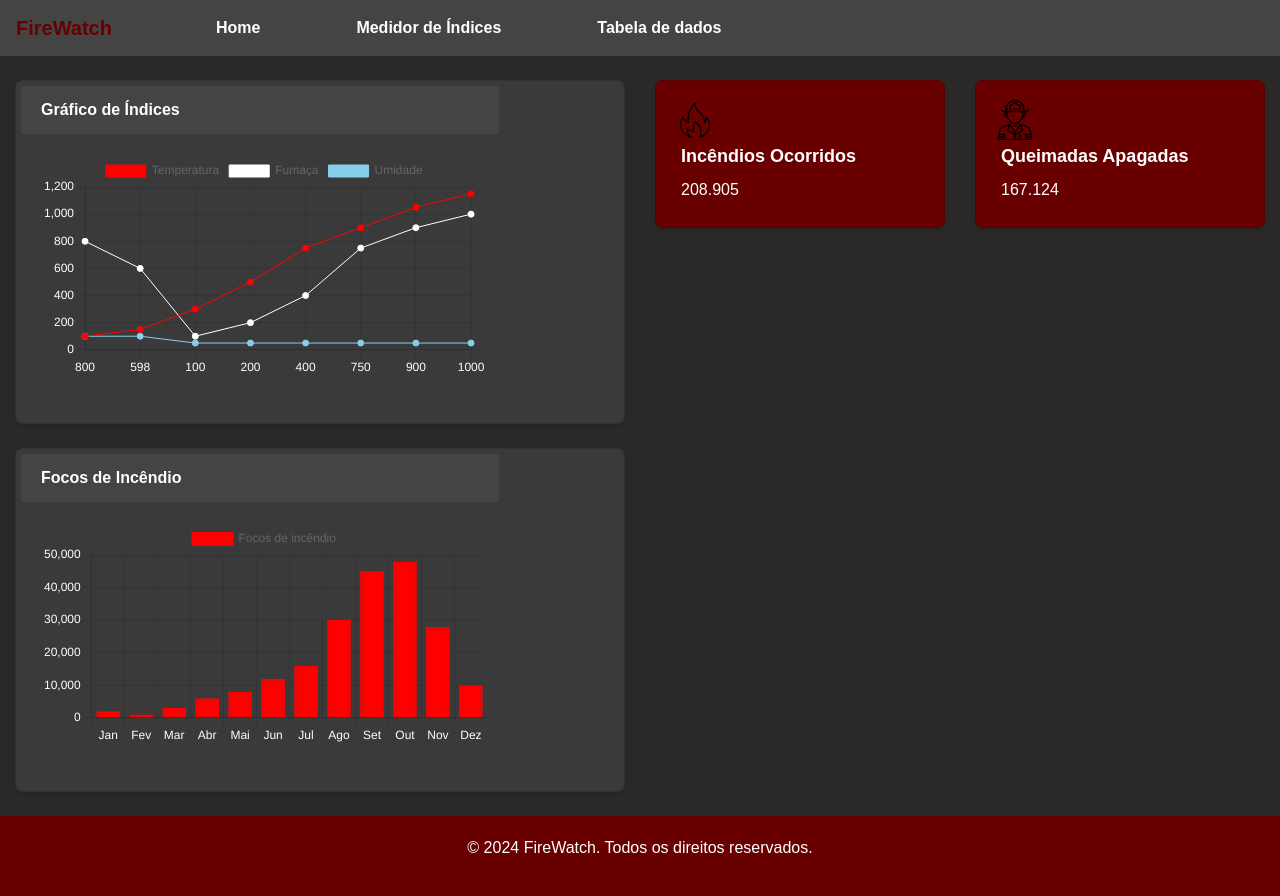
After one commit to vinisilvabariane/Controle_de_Incendio, a PHP site: page /view/medidor.php in a window 1280 px wide. The commit adds this page. Run offline with PHP 8.4, Linux system fonts and the light colour scheme; some libraries are stand-ins or nearby versions.

Commit message:
Junção IA - Site

```diff
--- a/site_dash/config/conexao.php
+++ b/site_dash/config/conexao.php
@@ -3,7 +3,7 @@ class Conexao {
     private $host = 'localhost';
     private $db_name = 'projeto_incendio';
     private $username = 'root';
-    private $password = '1234';
+    private $password = '123';
     private $conn;
 
     public function getConnection() {
--- a/site_dash/controller/controller.php
+++ b/site_dash/controller/controller.php
@@ -10,7 +10,7 @@ class Controller {
 
     public function getData(): void {
         try {
-            $data = $this->model->getData(); // Chama o método do Model para buscar os dados
+            $data = $this->model->getData();
             if ($data) {
                 header('Content-Type: application/json');
                 echo json_encode($data);
--- a/site_dash/public/css/style.css
+++ b/site_dash/public/css/style.css
@@ -1,57 +1,46 @@
-body {
+body{
   font-family: sans-serif;
-  background-color: #f8f9fa; /* Cor de fundo geral */
+  background-color: #2b2828; /* Cor de fundo geral */
 }
 
 .container {
-  max-width: 800px; /* Largura máxima do container */
+  max-width: 100%;/* Largura máxima do container */
   margin: 0 auto; /* Centraliza o container */
-  padding: 20px; /* Espaçamento interno */
   background-color: #ffffff; /* Fundo branco */
   border-radius: 8px; /* Bordas arredondadas */
   box-shadow: 0 0 10px rgba(0, 0, 0, 0.1); /* Sombra do container */
+  padding-right: 0;
+
+
 }
 
+.card-header{
+    background-color: #444444; /* Fundo mais escuro para o cabeçalho do card */
+    color: white;
+    width: 80%;
+    font-weight: bold;
+}
 .card {
-  background-color: #fff; /* Cor de fundo do cartão */
+  background-color: #3a3a3a; /* Cor de fundo do cartão */
   border-radius: 8px; /* Bordas arredondadas */
   box-shadow: 0 2px 4px rgba(0, 0, 0, 0.1); /* Sombra do cartão */
-  padding: 20px; /* Espaçamento interno do cartão */
-  margin: 10px; /* Margem externa do cartão */
+  padding: 5px; /* Espaçamento interno do cartão */
   flex: 1; /* Flexibilidade do cartão */
+
+
 }
 
 .card-title {
-  font-size: 18px; /* Tamanho da fonte do título */
+  font-size: 18px;
+  color: white;
   font-weight: bold; /* Negrito para o título */
   margin-bottom: 10px; /* Margem inferior do título */
 }
 
-.chart {
-  width: 100%; /* Largura total do gráfico */
-  height: 300px; /* Altura do gráfico */
-}
-
-.legend {
-  display: flex; /* Flexbox para a legenda */
-  margin-top: 10px; /* Margem superior da legenda */
-}
-
-.legend-item {
-  display: flex; /* Flexbox para cada item da legenda */
-  align-items: center; /* Alinhamento vertical */
-  margin-right: 10px; /* Margem à direita */
-}
-
-.legend-color {
-  width: 15px; /* Largura do círculo da legenda */
-  height: 15px; /* Altura do círculo da legenda */
-  border-radius: 50%; /* Círculo */
-  margin-right: 5px; /* Margem à direita do círculo */
-}
 
 .data-label {
-  font-weight: bold; /* Negrito para os rótulos de dados */
+  font-weight: bold;
+  color:white; /* Negrito para os rótulos de dados */
 }
 
 .data-value {
@@ -61,7 +50,7 @@ body {
 /* Estilos para o formulário */
 h2 {
   text-align: center; /* Centraliza o título do formulário */
-  color: #343a40; /* Cor do título */
+  color: #ffffff; /* Cor do título */
 }
 
 .form-group {
@@ -73,23 +62,15 @@ h2 {
   border: 1px solid #ced4da; /* Borda cinza clara */
 }
 
-.btn-primary {
-  background-color: #007bff; /* Cor de fundo do botão */
-  border-color: #007bff; /* Cor da borda do botão */
-}
-
-.btn-primary:hover {
-  background-color: #0056b3; /* Cor de fundo ao passar o mouse */
-  border-color: #0056b3; /* Cor da borda ao passar o mouse */
-}
 
 /* Estilos para a tabela */
 .table {
+  color: white;
   margin-top: 30px; /* Margem superior para a tabela */
 }
 
 .table th {
-  background-color: red; /* Fundo azul para os cabeçalhos */
+  background-color: rgb(37, 21, 21); /* Fundo azul para os cabeçalhos */
   color: white; /* Cor branca para o texto dos cabeçalhos */
 }
 
@@ -101,3 +82,85 @@ h2 {
 .table th, .table td {
   text-align: center; /* Alinhamento central para os cabeçalhos e células */
 }
+
+nav ul {
+  list-style-type: none;
+  padding: 0;
+  margin: 0;
+  display: flex;
+}
+
+nav ul li {
+  margin-left: 80px;
+
+}
+
+nav ul li a {
+  text-decoration: none;
+  color: white;
+  font-weight: bold;
+}
+
+.custom-navbar {
+  background-color: #444444;
+}
+
+.nav-link {
+  color: white; /* Cor do texto para links */
+}
+
+.nav-link:hover {
+  color: #f0f0f0; /* Cor do texto ao passar o mouse */
+}
+
+.navbar-brand{
+  color:#680000;
+  font-weight: bold;
+}
+footer {
+  margin-top: auto;
+  padding: 20px;
+  background-color: #680000;
+  color: white;
+  text-align: center;
+  z-index: 2;
+}
+/* Ajusta o tamanho dos gráficos */
+#chart1, #chart2 {
+  width: 80%;            /* O gráfico ocupa 100% da largura do contêiner pai */
+  max-width: 600px;      /* Define uma largura máxima para os gráficos */
+  height: 270px;         /* Define uma altura fixa para os gráficos */
+  margin: 0 auto;
+  margin-left: 0;
+  margin-bottom: 20px;     /* Centraliza o gráfico horizontalmente */
+}
+
+/* Media query para telas menores */
+@media (max-width: 768px) {
+  #chart1, #chart2 {
+      height: 200px;      /* Reduz a altura em telas menores */
+  }
+}
+.custom-card-graph {
+  background-color: #680000;
+  color: white;
+}
+
+.custom-card-fire {
+  background-color: #680000;
+  color: white;
+}
+
+.position-relative {
+  position: relative; /* Necessário para o posicionamento absoluto da imagem */
+}
+
+.img-overlay {
+  position: absolute; /* Posiciona a imagem acima do conteúdo */
+  top: 10%; /* Ajuste a posição vertical */
+  left: 6%; /* Centraliza horizontalmente */
+  transform: translateX(-50%); /* Centraliza a imagem horizontalmente */
+  width: 40px; /* Ajuste o tamanho da imagem */
+  height: auto; /* Mantém a proporção da imagem */
+  margin-top: -10px;
+}
--- a/site_dash/public/js/graficos.js
+++ b/site_dash/public/js/graficos.js
@@ -9,8 +9,8 @@ const chart1Data = {
   }, {
     label: 'Fumaça',
     data: [800, 600, 100, 200, 400, 750, 900, 1000],
-    backgroundColor: '#333',
-    borderColor: '#333',
+    backgroundColor: 'white',
+    borderColor: 'white',
     borderWidth: 1
   }, {
     label: 'Umidade',
@@ -28,7 +28,7 @@ const chart2Data = {
     data: [2000, 1000, 3000, 6000, 8000, 12000, 16000, 30000, 45000, 48000, 28000, 10000],
     backgroundColor: 'red',
     borderColor: 'red',
-    borderWidth: 1
+    borderWidth: 2
   }]
 };
 
@@ -38,8 +38,17 @@ const chart1 = new Chart(chart1Canvas, {
   data: chart1Data,
   options: {
     scales: {
-      y: {
-        beginAtZero: true
+      x: { // Eixo X definido corretamente
+        beginAtZero: true, // Inicia o eixo a partir de zero
+        ticks: {
+          color: 'white' // Define a cor dos rótulos do eixo x
+        }
+      },
+      y: { // Eixo Y
+        beginAtZero: true,
+        ticks: {
+          color: 'white' // Define a cor dos rótulos do eixo y
+        }
       }
     }
   }
@@ -51,8 +60,17 @@ const chart2 = new Chart(chart2Canvas, {
   data: chart2Data,
   options: {
     scales: {
-      y: {
-        beginAtZero: true
+      x: { // Eixo X definido corretamente
+        beginAtZero: true, // Inicia o eixo a partir de zero
+        ticks: {
+          color: 'white' // Define a cor dos rótulos do eixo x
+        }
+      },
+      y: { // Eixo Y
+        beginAtZero: true,
+        ticks: {
+          color: 'white' // Define a cor dos rótulos do eixo y
+        }
       }
     }
   }
--- /dev/null
+++ b/site_dash/view/medidor.php
@@ -0,0 +1,101 @@
+<!DOCTYPE html>
+<html lang="pt-BR">
+
+<head>
+    <meta charset="UTF-8">
+    <meta name="viewport" content="width=device-width, initial-scale=1.0">
+    <link rel="stylesheet" href="https://stackpath.bootstrapcdn.com/bootstrap/4.5.2/css/bootstrap.min.css">
+    <link rel="stylesheet" href="/public/css/style.css">
+    <title>Medidor Índice</title>
+
+<body>
+    <!-- Barra de navegação -->
+    <nav class="navbar navbar-expand-lg custom-navbar">
+        <a class="navbar-brand" href="#">FireWatch</a>
+        <button class="navbar-toggler" type="button" data-toggle="collapse" data-target="#navbarNav" aria-controls="navbarNav" aria-expanded="false" aria-label="Toggle navigation">
+            <span class="navbar-toggler-icon"></span>
+        </button>
+        <div class="collapse navbar-collapse" id="navbarNav">
+            <ul class="navbar-nav">
+                <li class="nav-item">
+                    <a class="nav-link" href="index.php" >Home</a>
+                </li>
+                <li class="nav-item">
+                    <a class="nav-link" href="medidor.php">Medidor de Índices</a>
+                </li>
+                <li class="nav-item">
+                    <a class="nav-link" href="tabela.php">Tabela de dados</a>
+                </li>
+            </ul>
+        </div>
+    </nav>
+
+    <!-- Container do Dashboard -->
+    <div class="container-fluid mt-4">
+        <div class="row">
+            <!-- Gráfico de Índices -->
+            <div class="col-lg-6 col-md-12">
+                <div class="card mb-4">
+                    <div class="card-header">
+                        Gráfico de Índices
+                    </div>
+                    <div class="card-body">
+                        <canvas id="chart1"></canvas>
+                    </div>
+
+                </div>
+            </div>
+
+            <!-- Estatísticas -->
+            <div class="col-lg-3 col-md-6">
+            <div class="card mb-4 custom-card-graph">
+                    <div class="card-body">
+                    <div class="card-body position-relative"> <!-- Adicione position-relative -->
+                    <img src="/img/fogo.png" class="img-overlay" ></div>
+                        <h5 class="card-title">Incêndios Ocorridos</h5>
+                        <p class="card-text">208.905</p>
+                    </div>
+                </div>
+            </div>
+
+            <div class="col-lg-3 col-md-6">
+            <div class="card mb-4 custom-card-fire">
+                    <div class="card-body">
+                    <div class="card-body position-relative"> <!-- Adicione position-relative -->
+                    <img src="/img/bombeiro.png" class="img-overlay" ></div>
+                        <h5 class="card-title">Queimadas Apagadas</h5>
+                        <p class="card-text">167.124</p>
+                    </div>
+                </div>
+            </div>
+        </div>
+
+        <!-- Outro gráfico -->
+        <div class="row">
+            <div class="col-lg-6 col-md-12">
+                <div class="card mb-4">
+                    <div class="card-header">
+                        Focos de Incêndio
+                    </div>
+                    <div class="card-body">
+                        <canvas id="chart2"></canvas>
+                    </div>
+                </div>
+            </div>
+        </div>
+    </div>
+    </head>
+    <footer>
+        <p>&copy; 2024 FireWatch. Todos os direitos reservados.</p>
+    </footer>
+
+    <script src="https://cdn.jsdelivr.net/npm/chart.js"></script>
+    <script src="https://cdnjs.cloudflare.com/ajax/libs/PapaParse/5.3.0/papaparse.min.js"></script>
+    <script src="https://code.jquery.com/jquery-3.5.1.min.js"></script>
+    <script src="https://cdn.jsdelivr.net/npm/@popperjs/core@2.5.4/dist/umd/popper.min.js"></script>
+    <script src="https://stackpath.bootstrapcdn.com/bootstrap/4.5.2/js/bootstrap.min.js"></script>
+    <script src="/public/js/graficos.js"></script>
+
+</body>
+
+</html>
```
Also changed, not shown: site_dash/database/query.sql (added, +30 -0 lines), site_dash/index.php (+15 -26 lines), site_dash/public/css/index.css (added, +44 -0 lines), site_dash/public/css/tabela.css (added, +69 -0 lines), site_dash/view/tabela.php (added, +67 -0 lines), soft_ia/requeriments.txt (+13 -47 lines), site_dash/img/bombeiro.png (added), site_dash/img/fogo.png (added), site_dash/img/icons8-gráfico-50.png (added), site_dash/img/icons8-inserir-tabela-60.png (added), site_dash/public/css/img/orange-blue-green-background-fire-that-is-on-and-backgrounds_9578257.jpg (added), 2 other files.
